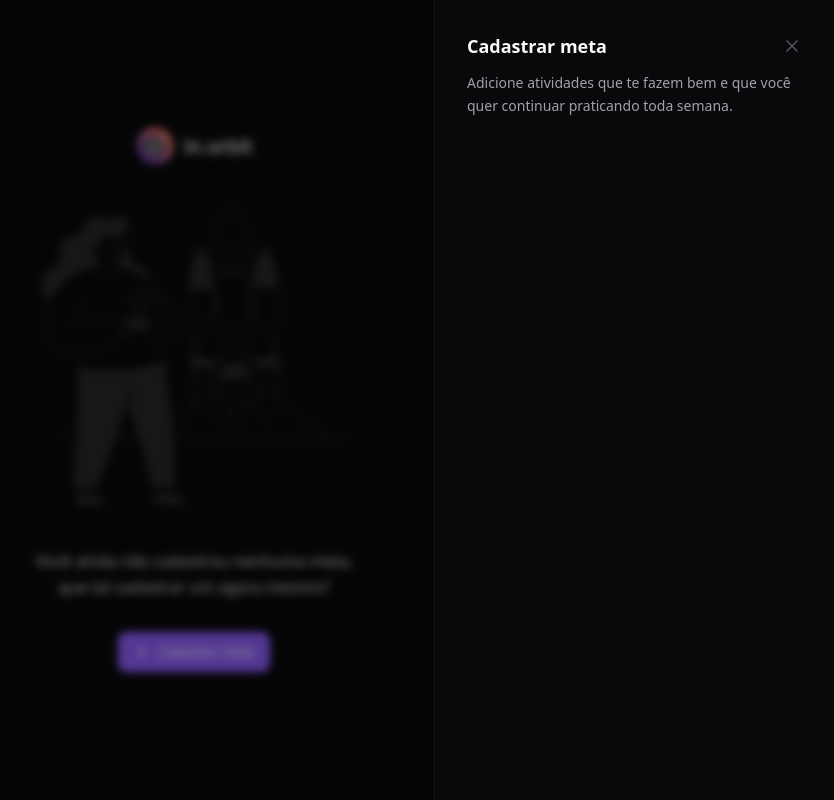
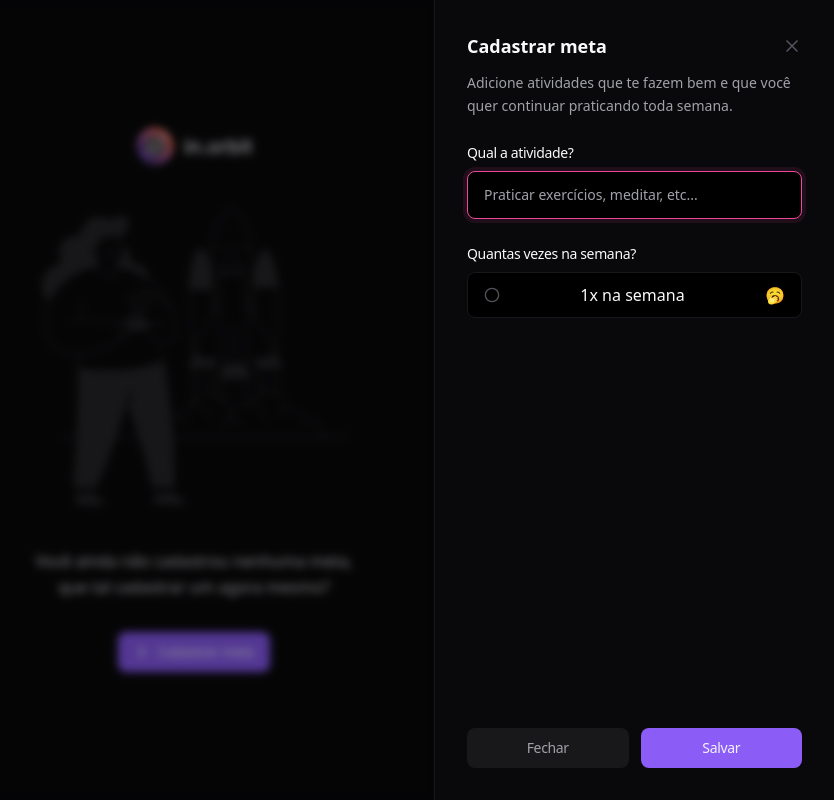
Before and after one commit to viniciusbls9/nlw-pocket, a React (Vite) app in the folder web/: page / in a window 1280 px wide. Both pictures are taken after a click on the button "Cadastrar meta". Shown: the whole page, without its empty margins (446-1280 px from the left). Built offline with nearby package versions, Linux system fonts and the light colour scheme.

Commit message:
feat: create input

```diff
--- a/web/src/app.tsx
+++ b/web/src/app.tsx
@@ -10,6 +10,9 @@ import {
   DialogTitle,
   DialogTrigger,
 } from './components/ui/dialog'
+import { Label } from './components/ui/label'
+import { Input } from './components/ui/input'
+import { RadioGroup, RadioGroupIndicator, RadioGroupItem } from './components/ui/radio-group'
 
 export function App() {
   return (
@@ -32,6 +35,7 @@ export function App() {
       </div>
 
       <DialogContent>
+        <div className="flex flex-col gap-6 h-full">
           <div className="flex flex-col gap-3">
             <div className="flex items-center justify-between">
               <DialogTitle>Cadastrar meta</DialogTitle>
@@ -45,6 +49,39 @@ export function App() {
               praticando toda semana.
             </DialogDescription>
           </div>
+
+          <form className="flex-1 flex flex-col justify-between">
+            <div className="flex flex-col gap-6">
+              <div className="flex flex-col gap-2">
+                <Label htmlFor="title">Qual a atividade?</Label>
+                <Input
+                  id="title"
+                  autoFocus
+                  placeholder="Praticar exercícios, meditar, etc..."
+                />
+              </div>
+              <div className="flex flex-col gap-2">
+                <Label htmlFor="title">Quantas vezes na semana?</Label>
+                <RadioGroup>
+                  <RadioGroupItem value="1">
+                    <RadioGroupIndicator />
+                    1x na semana
+                    <span>🥱</span>
+                  </RadioGroupItem>
+                </RadioGroup>
+              </div>
+            </div>
+
+            <div className="flex items-center gap-3">
+              <DialogClose asChild>
+                <Button type="button" className="flex-1" variant="secondary">
+                  Fechar
+                </Button>
+              </DialogClose>
+              <Button className="flex-1">Salvar</Button>
+            </div>
+          </form>
+        </div>
       </DialogContent>
     </Dialog>
   )
```
Lines whose indentation alone changed are shown as unchanged.
